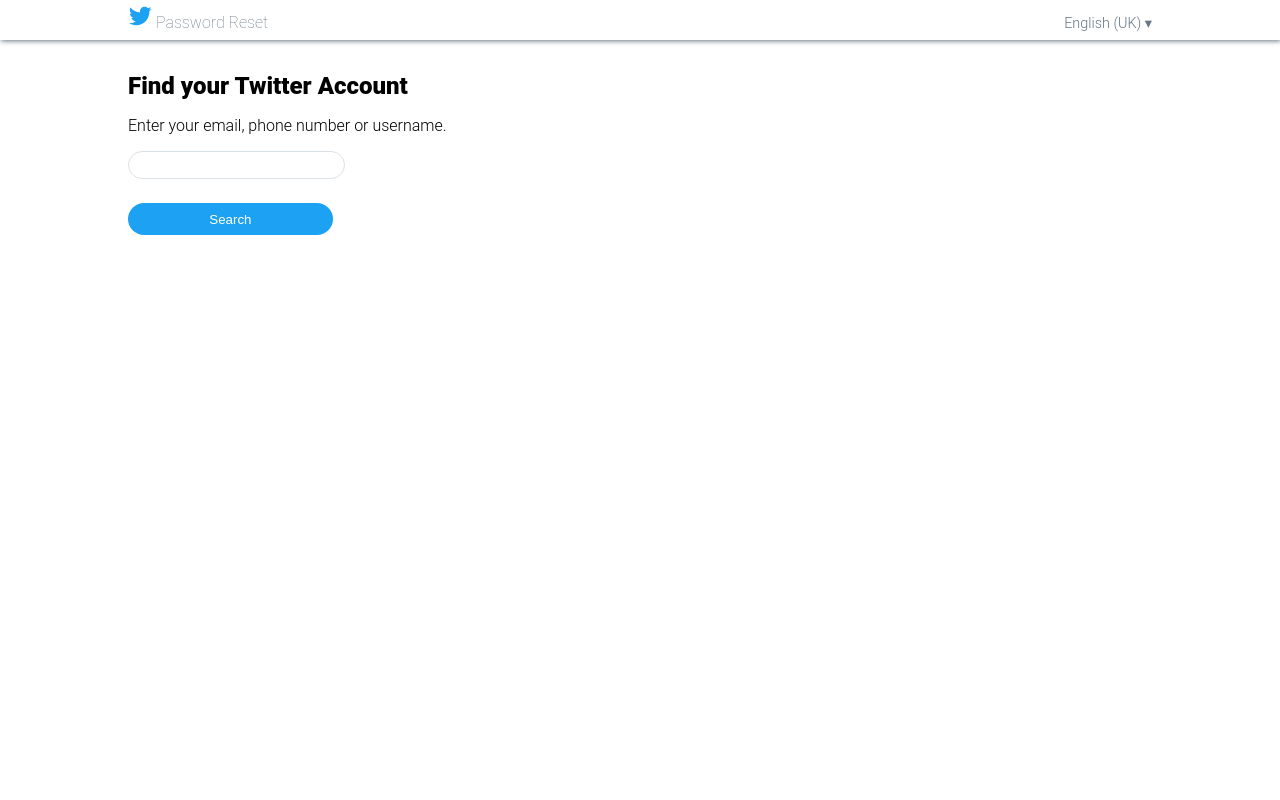
After one commit to brigittarucz/twitterFullStack, a PHP site: page /password-reset.html in a window 1280 px wide. The commit adds this page. Run offline with PHP 8.4, Linux system fonts and the light colour scheme.

Commit message:
password reset

```diff
--- a/app.css
+++ b/app.css
@@ -14,6 +14,7 @@
   --lightgrey-hover-color: rgb(240, 239, 239);
   --blue-hover-color2: rgba(122, 151, 168, 0.075);
   --darkblue-bgmodal-color: rgba(20, 23, 26, 0.4);
+  --lightblue-color: rgba(219,226,231, 1);
 }
 
 * {
@@ -655,8 +656,14 @@ div#right::-webkit-scrollbar {
   font-weight: 600;
 }
 
+.text-md-light-100 {
+  color: var(--darkgrey-color);
+  font-weight: 100;
+}
+
 .text-lg-dark-900 {
   font-weight: 900;
+  font-size: 1.5rem;
 }
 
 /********** BUTTON TYPES **********/
@@ -819,6 +826,10 @@ button {
   font-size: 1.2rem;
 }
 
+.form-group input:focus {
+  outline: none;
+}
+
 form button.btn {
   width: 100%;
   height: 2.5rem;
@@ -840,3 +851,54 @@ form button.btn {
   padding: 0.25rem 0.5rem;
   font-size: 0.8rem;
 }
+
+.password-reset_form input {
+  border: 1px solid var(--lightblue-color);
+  font-size: 1rem;
+  padding: 0.25rem;
+  border-radius: 1rem;
+  display: block;
+}
+
+.password-reset_form input:focus {
+  outline: none;
+  border: 1px solid var(--blue-color);
+  border-radius: 1rem;
+}
+
+/********** PASSWORD RESET PAGE **********/
+
+#password-reset_header {
+  display: flex;
+  justify-content: space-between;
+  padding: 0.25rem 10%;
+  box-shadow: 1px 1px 5px var(--darkgrey-color);
+}
+
+header .header-lang {
+  padding-top: 0.45rem;
+}
+
+header .header-title svg {
+  fill: var(--blue-color);
+  height: 1.5rem;
+}
+
+header .header-title * {
+  display: inline-block;
+}
+
+#password-reset_main {
+  width: 80%;
+  margin: 2rem auto;
+}
+
+#password-reset_main p {
+  margin: 1rem 0;
+}
+
+#password-reset_main button {
+  margin: 1.5rem 0;
+  width: 20%;
+  height: 2rem;
+}
--- a/authentication.html
+++ b/authentication.html
@@ -38,7 +38,7 @@
         </section>
 
         <section id="auth-page_links">
-            <a href="/" >Forgot password? &#8226; </a>
+            <a href="/password-reset.html" >Forgot password? &#8226; </a>
             <a href="/" onclick="openModal(); return false;" data-queryElement="#modal-signup">Sign up for Twitter</a>
         </section>
 
--- /dev/null
+++ b/password-reset.html
@@ -0,0 +1,39 @@
+<!DOCTYPE html>
+<html lang="en">
+
+<head>
+    <meta charset="UTF-8">
+    <meta name="viewport" content="width=device-width, initial-scale=1.0">
+    <title>Password Reset</title>
+    <link rel="stylesheet" type="text/css" href="app.css">
+</head>
+
+<body>
+
+    <header id="password-reset_header">
+        <div class="header-title">
+            <svg viewBox="0 0 24 24" class="r-13gxpu9 r-4qtqp9 r-yyyyoo r-j66t93 r-dnmrzs r-bnwqim r-1plcrui r-lrvibr">
+                <g>
+                    <path
+                        d="M23.643 4.937c-.835.37-1.732.62-2.675.733.962-.576 1.7-1.49 2.048-2.578-.9.534-1.897.922-2.958 1.13-.85-.904-2.06-1.47-3.4-1.47-2.572 0-4.658 2.086-4.658 4.66 0 .364.042.718.12 1.06-3.873-.195-7.304-2.05-9.602-4.868-.4.69-.63 1.49-.63 2.342 0 1.616.823 3.043 2.072 3.878-.764-.025-1.482-.234-2.11-.583v.06c0 2.257 1.605 4.14 3.737 4.568-.392.106-.803.162-1.227.162-.3 0-.593-.028-.877-.082.593 1.85 2.313 3.198 4.352 3.234-1.595 1.25-3.604 1.995-5.786 1.995-.376 0-.747-.022-1.112-.065 2.062 1.323 4.51 2.093 7.14 2.093 8.57 0 13.255-7.098 13.255-13.254 0-.2-.005-.402-.014-.602.91-.658 1.7-1.477 2.323-2.41z">
+                    </path>
+                </g>
+            </svg>
+            <h4 class="text-md-light-100">Password Reset</h4>
+        </div>
+        <div class="header-lang">
+            <p class="text-sm">English (UK) &#9662;</p>
+        </div>
+    </header>
+
+    <main id="password-reset_main">
+        <h1 class="text-lg-dark-900">Find your Twitter Account</h1>
+        <p> Enter your email, phone number or username.</p>
+        <form class="password-reset_form">
+            <input type="text" name="password">
+            <button type="btn">Search</button>
+        </form>
+    </main>
+</body>
+
+</html>
```
